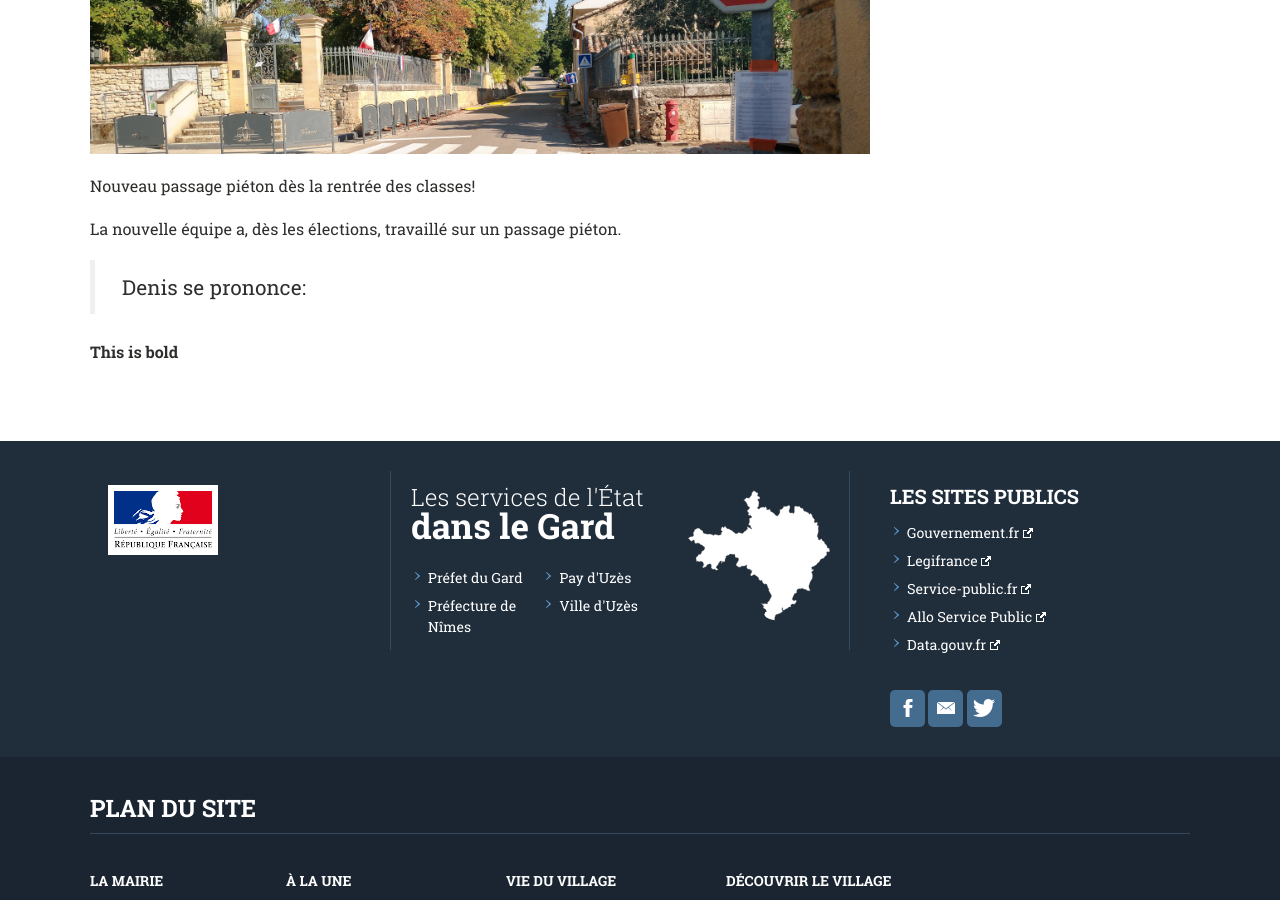
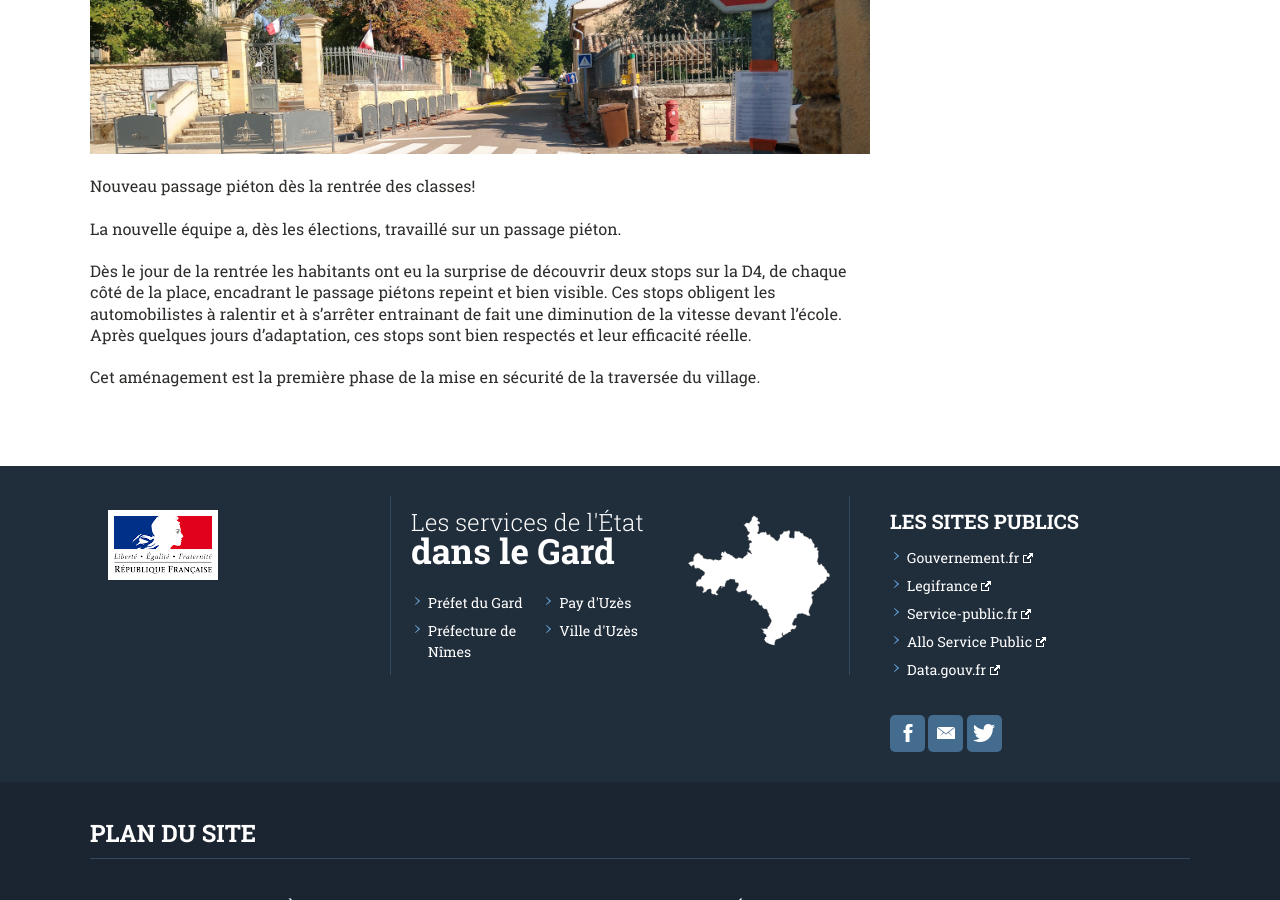
Before and after one commit to Flaux-Village/flaux-village.github.io, a Jekyll site: the page built from _actualites/stopecole.md, in a window 1280 px wide and 900 px high, scrolled down 460 px. Built offline with Jekyll 4.4.1, drawn with Linux system fonts in a browser that asks for light colours.

Commit message:
Update stopecole.md

```diff
--- a/_actualites/stopecole.md
+++ b/_actualites/stopecole.md
@@ -12,10 +12,11 @@ illustration: /assets/illustrations/news/stopecole-article-940x250.png
 description_illustration: Stop devant l'école
 
 ---
-Nouveau passage piéton dès la rentrée des classes!
+Nouveau passage piéton dès la rentrée des classes! <br>
 
-La nouvelle équipe a, dès les élections, travaillé sur un passage piéton.
+La nouvelle équipe a, dès les élections, travaillé sur un passage piéton. <br>
 
-> Denis se prononce:
+Dès le jour de la rentrée les habitants ont eu la surprise de découvrir deux stops sur la D4, de chaque côté de la place, encadrant le passage piétons repeint et bien visible.  Ces stops obligent les automobilistes à ralentir et à s’arrêter entrainant de fait une diminution de la vitesse devant l’école.
+Après quelques jours d’adaptation, ces stops sont bien respectés et leur efficacité réelle. <br>
 
-**This is bold**
+Cet aménagement est la première phase de la mise en sécurité de la traversée du village.  <br>
```
